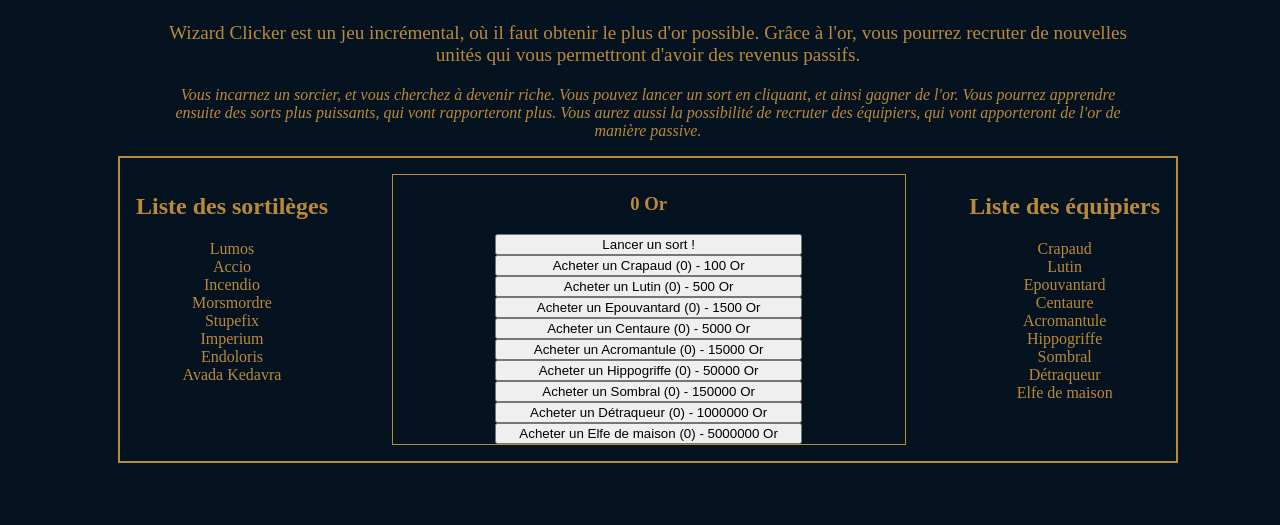
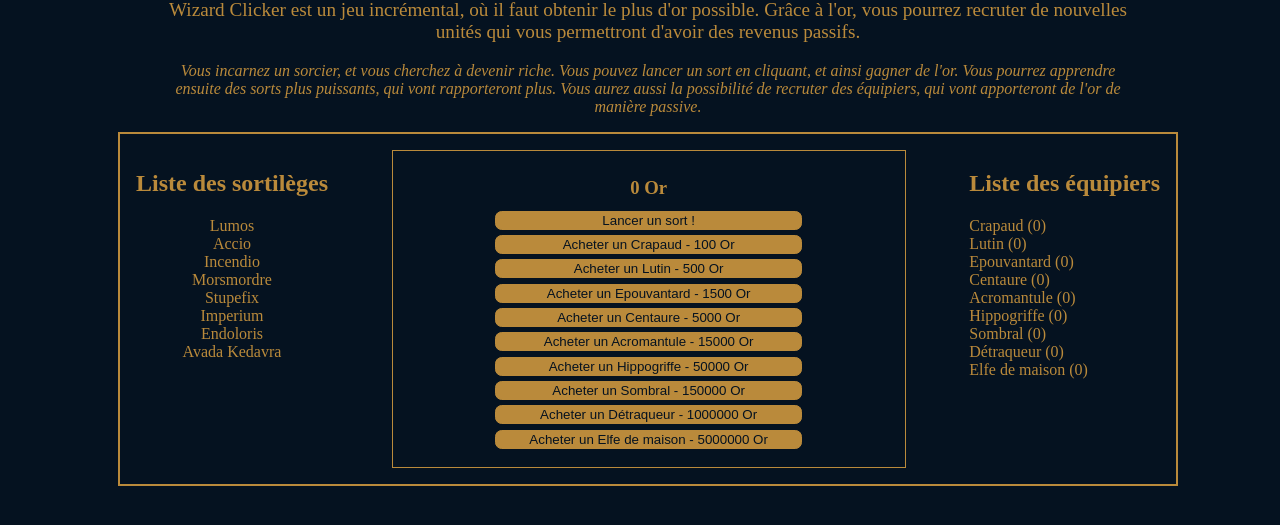
Before and after one commit to ThibaudMallet/WizardClicker, a plain HTML site: page index.html in a window 1280 px wide. Shown: the part 225-750 px from the top of the page. Drawn offline with Linux system fonts and the light colour scheme.

Commit message:
Ajustement sur la partie précédente

```diff
--- a/js/app.js
+++ b/js/app.js
@@ -88,15 +88,15 @@
 document.addEventListener("DOMContentLoaded", init);
 
 function init() {
-    document.getElementById('crapaud').textContent = crapaud.name;
-    document.getElementById('lutin').textContent = lutin.name;
-    document.getElementById('epouvantard').textContent = epouvantard.name;
-    document.getElementById('centaure').textContent = centaure.name;
-    document.getElementById('acromantule').textContent = acromantule.name;
-    document.getElementById('hippogriffe').textContent = hippogriffe.name;
-    document.getElementById('sombral').textContent = sombral.name;
-    document.getElementById('detraqueur').textContent = detraqueur.name;
-    document.getElementById('elfe').textContent = elfe.name;
+    document.getElementById('crapaud').textContent = `${crapaud.name} (${crapaud.number})`;
+    document.getElementById('lutin').textContent = `${lutin.name} (${lutin.number})`;
+    document.getElementById('epouvantard').textContent = `${epouvantard.name} (${epouvantard.number})`;
+    document.getElementById('centaure').textContent = `${centaure.name} (${centaure.number})`;
+    document.getElementById('acromantule').textContent = `${acromantule.name} (${acromantule.number})`;
+    document.getElementById('hippogriffe').textContent = `${hippogriffe.name} (${hippogriffe.number})`;
+    document.getElementById('sombral').textContent = `${sombral.name} (${sombral.number})`;
+    document.getElementById('detraqueur').textContent = `${detraqueur.name} (${detraqueur.number})`;
+    document.getElementById('elfe').textContent = `${elfe.name} (${elfe.number})`;
     document.getElementById('lumos').textContent = lumos.name;
     document.getElementById('accio').textContent = accio.name;
     document.getElementById('incendio').textContent = incendio.name;
@@ -121,126 +121,126 @@
 
     const buyToad = document.getElementById('game__buy-toad');
     buyToad.addEventListener('click', addToad);
-    buyToad.textContent = `Acheter un ${crapaud.name} (${crapaud.number}) - ${crapaud.cost} Or`;
+    buyToad.textContent = `Acheter un ${crapaud.name} - ${crapaud.cost} Or`;
 
     function addToad() {
         if (count >= crapaud.cost) {
             count = count - crapaud.cost;
             crapaud.cost = Math.round(crapaud.cost * 1.2);
             crapaud.number++;
-            buyToad.textContent = `Acheter un ${crapaud.name} (${crapaud.number}) - ${crapaud.cost} Or`;
+            buyToad.textContent = `Acheter un ${crapaud.name} - ${crapaud.cost} Or`;
             document.getElementById('game__title').textContent = `${count} Or`;
         }
     };
 
     const buyLeprechaun = document.getElementById('game__buy-leprechaun');
     buyLeprechaun.addEventListener('click', addLeprechaun);
-    buyLeprechaun.textContent = `Acheter un ${lutin.name} (${lutin.number}) - ${lutin.cost} Or`;
+    buyLeprechaun.textContent = `Acheter un ${lutin.name} - ${lutin.cost} Or`;
 
     function addLeprechaun() {
         if (count >= lutin.cost) {
             count = count - lutin.cost;
             lutin.cost = Math.round(lutin.cost * 1.2);
             lutin.number++;
-            buyLeprechaun.textContent = `Acheter un ${lutin.name} (${lutin.number}) - ${lutin.cost} Or`;
+            buyLeprechaun.textContent = `Acheter un ${lutin.name} - ${lutin.cost} Or`;
             document.getElementById('game__title').textContent = `${count} Or`;
         }
     };
 
     const buyScarecrow = document.getElementById('game__buy-scarecrow');
     buyScarecrow.addEventListener('click', addScarecrow);
-    buyScarecrow.textContent = `Acheter un ${epouvantard.name} (${epouvantard.number}) - ${epouvantard.cost} Or`;
+    buyScarecrow.textContent = `Acheter un ${epouvantard.name} - ${epouvantard.cost} Or`;
 
     function addScarecrow() {
         if (count >= epouvantard.cost) {
             count = count - epouvantard.cost;
             epouvantard.cost = Math.round(epouvantard.cost * 1.2);
             epouvantard.number++;
-            buyScarecrow.textContent = `Acheter un ${epouvantard.name} (${epouvantard.number}) - ${epouvantard.cost} Or`;
+            buyScarecrow.textContent = `Acheter un ${epouvantard.name} - ${epouvantard.cost} Or`;
             document.getElementById('game__title').textContent = `${count} Or`;
         }
     };
 
     const buyCentaur = document.getElementById('game__buy-centaur');
     buyCentaur.addEventListener('click', addCentaur);
-    buyCentaur.textContent = `Acheter un ${centaure.name} (${centaure.number}) - ${centaure.cost} Or`;
+    buyCentaur.textContent = `Acheter un ${centaure.name} - ${centaure.cost} Or`;
 
     function addCentaur() {
         if (count >= centaure.cost) {
             count = count - centaure.cost;
             centaure.cost = Math.round(centaure.cost * 1.2);
             centaure.number++;
-            buyCentaur.textContent = `Acheter un ${centaure.name} (${centaure.number}) - ${centaure.cost} Or`;
+            buyCentaur.textContent = `Acheter un ${centaure.name} - ${centaure.cost} Or`;
             document.getElementById('game__title').textContent = `${count} Or`;
         }
     };
 
     const buyAcromantule = document.getElementById('game__buy-acromantule');
     buyAcromantule.addEventListener('click', addAcromantule);
-    buyAcromantule.textContent = `Acheter un ${acromantule.name} (${acromantule.number}) - ${acromantule.cost} Or`;
+    buyAcromantule.textContent = `Acheter un ${acromantule.name} - ${acromantule.cost} Or`;
 
     function addAcromantule() {
         if (count >= acromantule.cost) {
             count = count - acromantule.cost;
             acromantule.cost = Math.round(acromantule.cost * 1.2);
             acromantule.number++;
-            buyAcromantule.textContent = `Acheter un ${acromantule.name} (${acromantule.number}) - ${acromantule.cost} Or`;
+            buyAcromantule.textContent = `Acheter un ${acromantule.name} - ${acromantule.cost} Or`;
             document.getElementById('game__title').textContent = `${count} Or`;
         }
     };
 
     const buyHippogriffe = document.getElementById('game__buy-hippogriffe');
     buyHippogriffe.addEventListener('click', addHyppogriffe);
-    buyHippogriffe.textContent = `Acheter un ${hippogriffe.name} (${hippogriffe.number}) - ${hippogriffe.cost} Or`;
+    buyHippogriffe.textContent = `Acheter un ${hippogriffe.name} - ${hippogriffe.cost} Or`;
 
     function addHyppogriffe() {
         if (count >= hippogriffe.cost) {
             count = count - hippogriffe.cost;
             hippogriffe.cost = Math.round(hippogriffe.cost * 1.2);
             hippogriffe.number++;
-            buyHippogriffe.textContent = `Acheter un ${hippogriffe.name} (${hippogriffe.number}) - ${hippogriffe.cost} Or`;
+            buyHippogriffe.textContent = `Acheter un ${hippogriffe.name} - ${hippogriffe.cost} Or`;
             document.getElementById('game__title').textContent = `${count} Or`;
         }
     };
 
     const buySombral = document.getElementById('game__buy-sombral');
     buySombral.addEventListener('click', addSombral);
-    buySombral.textContent = `Acheter un ${sombral.name} (${sombral.number}) - ${sombral.cost} Or`;
+    buySombral.textContent = `Acheter un ${sombral.name} - ${sombral.cost} Or`;
 
     function addSombral() {
         if (count >= sombral.cost) {
             count = count - sombral.cost;
             sombral.cost = Math.round(sombral.cost * 1.2);
             sombral.number++;
-            buySombral.textContent = `Acheter un ${sombral.name} (${sombral.number}) - ${sombral.cost} Or`;
+            buySombral.textContent = `Acheter un ${sombral.name} - ${sombral.cost} Or`;
             document.getElementById('game__title').textContent = `${count} Or`;
         }
     };
 
     const buyDementor = document.getElementById('game__buy-dementor');
     buyDementor.addEventListener('click', addDementor);
-    buyDementor.textContent = `Acheter un ${detraqueur.name} (${detraqueur.number}) - ${detraqueur.cost} Or`;
+    buyDementor.textContent = `Acheter un ${detraqueur.name} - ${detraqueur.cost} Or`;
 
     function addDementor() {
         if (count >= detraqueur.cost) {
             count = count - detraqueur.cost;
             detraqueur.cost = Math.round(detraqueur.cost * 1.2);
             detraqueur.number++;
-            buyDementor.textContent = `Acheter un ${detraqueur.name} (${detraqueur.number}) - ${detraqueur.cost} Or`;
+            buyDementor.textContent = `Acheter un ${detraqueur.name} - ${detraqueur.cost} Or`;
             document.getElementById('game__title').textContent = `${count} Or`;
         }
     };
 
     const buyElf = document.getElementById('game__buy-elf');
     buyElf.addEventListener('click', addElf);
-    buyElf.textContent = `Acheter un ${elfe.name} (${elfe.number}) - ${elfe.cost} Or`;
+    buyElf.textContent = `Acheter un ${elfe.name} - ${elfe.cost} Or`;
 
     function addElf() {
         if (count >= elfe.cost) {
             count = count - elfe.cost;
             elfe.cost = Math.round(elfe.cost * 1.2);
             elfe.number++;
-            buyElf.textContent = `Acheter un ${elfe.name} (${elfe.number}) - ${elfe.cost} Or`;
+            buyElf.textContent = `Acheter un ${elfe.name} - ${elfe.cost} Or`;
             document.getElementById('game__title').textContent = `${count} Or`;
         }
     };
--- a/style.css
+++ b/style.css
@@ -39,14 +39,23 @@
 }
 
 .game {
+    padding: 1em 0;
     width: 50%;
     border: 1px solid var(--c-yellow);
     display: flex;
     flex-direction: column;
     align-items: center;
 }
+#game__title {
+    margin: 0.5em;
+}
 button {
     width: 60%;
+    color: var(--c-blue);
+    background-color: var(--c-yellow);
+    border: 1px solid var(--c-yellow);
+    border-radius: 0.5em;
+    margin: 0.2em;
 }
 
 .spell-list__item,
@@ -54,6 +63,10 @@
     list-style: none;
 }
 
+.beast-list__item {
+    text-align: left;
+}
+
 .spell__list,
 .beast__list {
     padding-left: 0;
```
